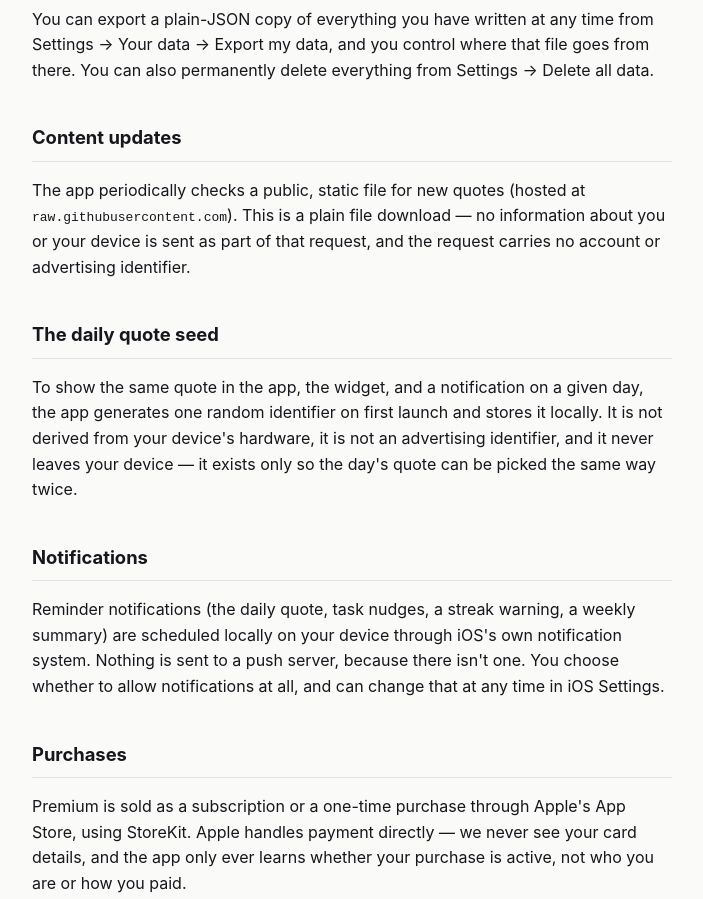
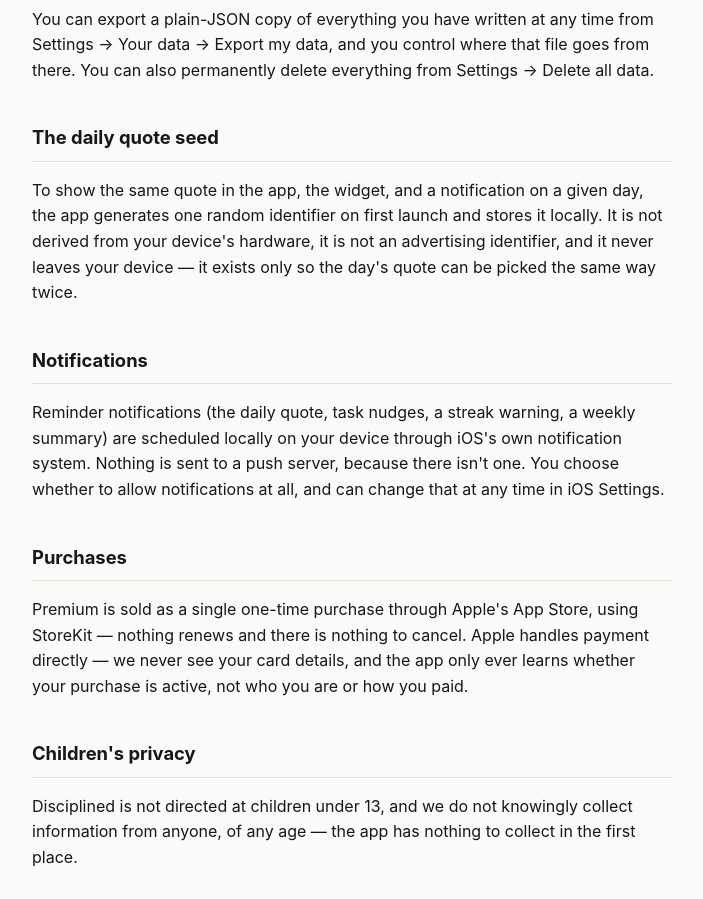
Before and after one commit to emircanbakar/disciplined-legal, a plain HTML site: page index.html in a window 1280 px wide. Shown: the part 1440-2339 px from the top of the page, without its empty margins (288-991 px from the left). Drawn offline with Linux system fonts and the light colour scheme.

Commit message:
fix: correct stale content-update and purchase claims
- Remove the Content updates section: ContentUpdater was removed from
  the app, the remote quote-fetch it described no longer exists.
- Purchases: premium is now a single lifetime purchase, not a choice
  between subscription and one-time.

```diff
--- a/index.html
+++ b/index.html
@@ -132,13 +132,6 @@
   that file goes from there. You can also permanently delete everything from
   Settings → Delete all data.</p>
 
-  <h2>Content updates</h2>
-  <p>The app periodically checks a public, static file for new quotes
-  (hosted at <code>raw.githubusercontent.com</code>). This is a plain file
-  download — no information about you or your device is sent as part of
-  that request, and the request carries no account or advertising
-  identifier.</p>
-
   <h2>The daily quote seed</h2>
   <p>To show the same quote in the app, the widget, and a notification on a
   given day, the app generates one random identifier on first launch and
@@ -154,9 +147,10 @@
   at any time in iOS Settings.</p>
 
   <h2>Purchases</h2>
-  <p>Premium is sold as a subscription or a one-time purchase through Apple's
-  App Store, using StoreKit. Apple handles payment directly — we never see
-  your card details, and the app only ever learns whether your purchase is
+  <p>Premium is sold as a single one-time purchase through Apple's App Store,
+  using StoreKit — nothing renews and there is nothing to cancel. Apple
+  handles payment directly — we never see your card details, and the app
+  only ever learns whether your purchase is
   active, not who you are or how you paid.</p>
 
   <h2>Children's privacy</h2>
```
